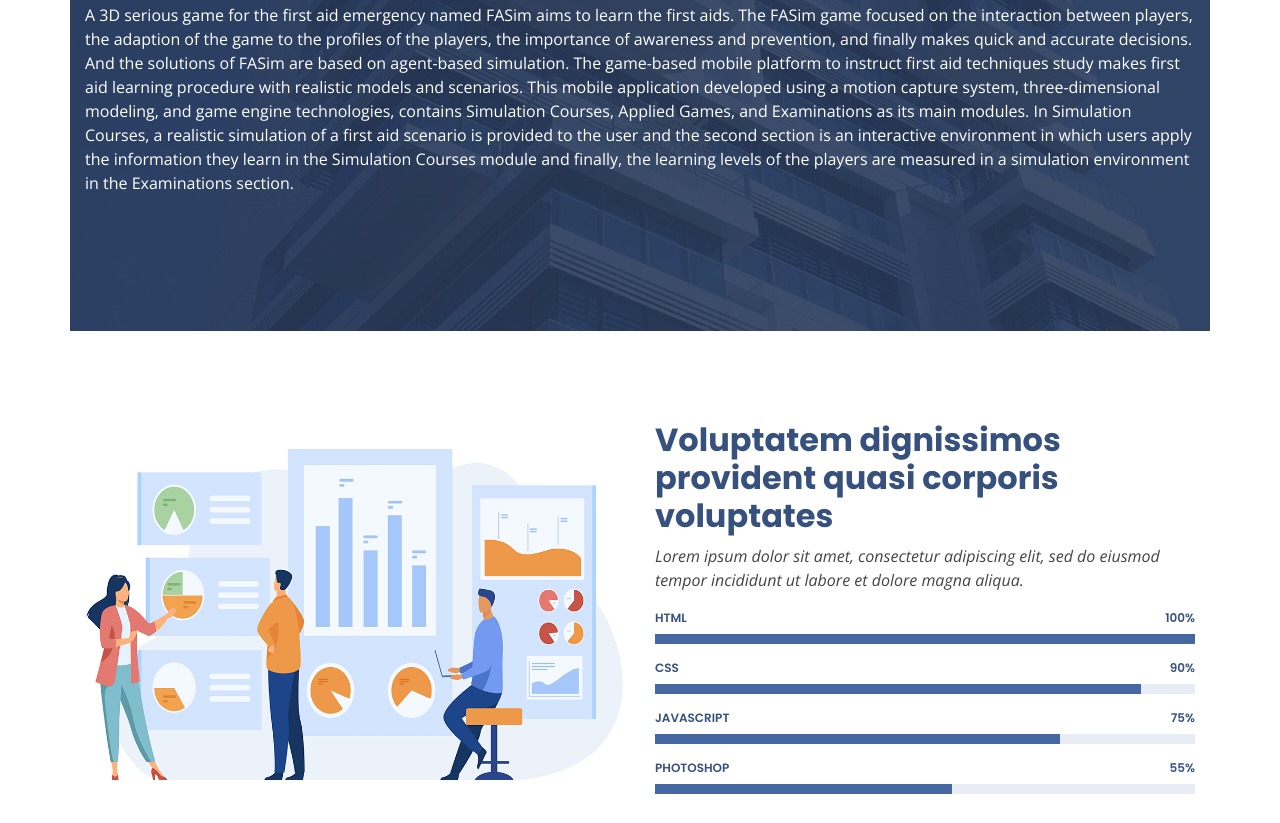
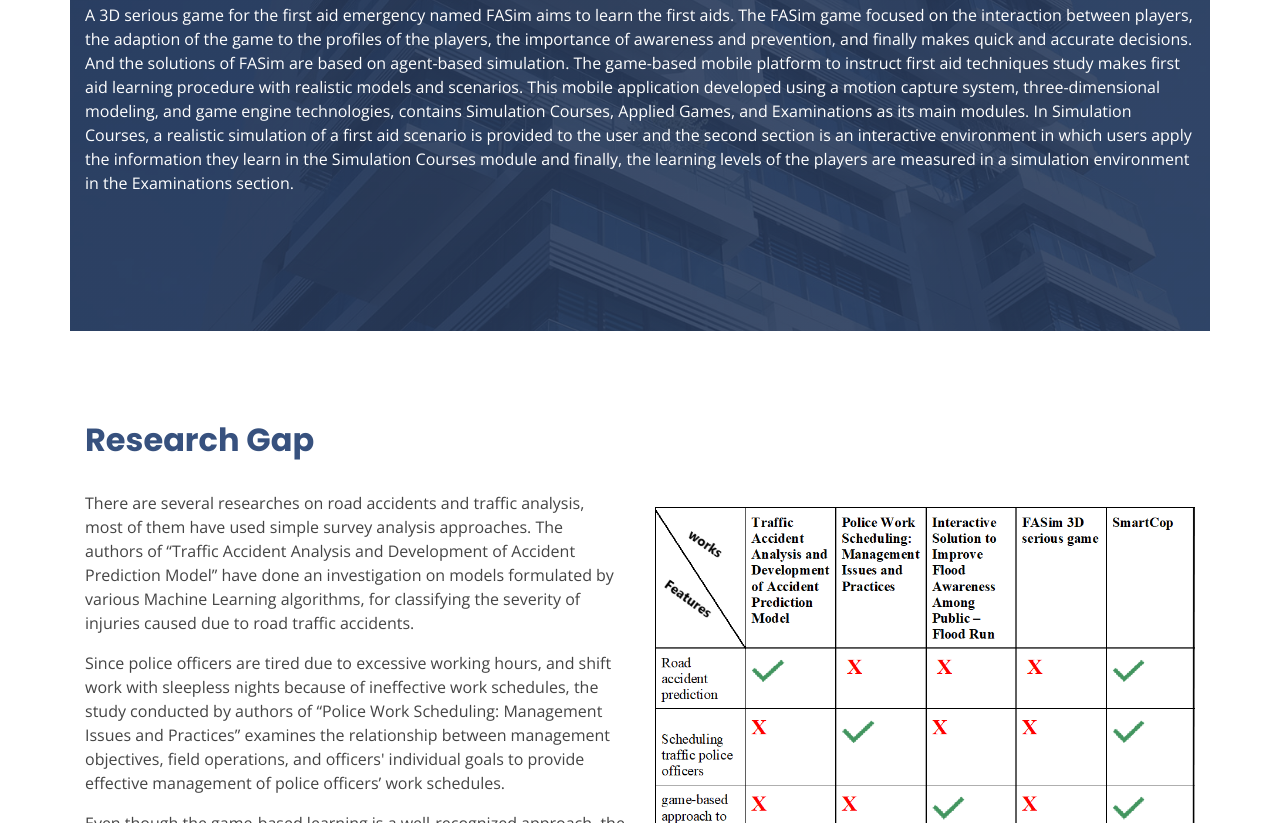
Before and after one commit to Kavindi95/SmartCop-Website, a plain HTML site: page rp_scope.html in a window 1280 px wide. Shown: the part 1977-2800 px from the top of the page. Drawn offline with nearby package versions, Linux system fonts and the light colour scheme.

Commit message:
mod 1 scope

```diff
--- a/rp_scope.html
+++ b/rp_scope.html
@@ -172,54 +172,36 @@
       <div class="container" data-aos="fade-up">
 
         <div class="row">
-        <div class="col-lg-6 d-flex align-items-center" data-aos="fade-right" data-aos-delay="100">
-          <img src="assets/img/skills.png" class="img-fluid" alt="">
-        </div>
+
           <div class="col-lg-6 pt-4 pt-lg-0 content" data-aos="fade-left" data-aos-delay="100">
-          <h3>Voluptatem dignissimos provident quasi corporis voluptates</h3>
-          <p class="font-italic">
-            Lorem ipsum dolor sit amet, consectetur adipiscing elit, sed do eiusmod tempor incididunt ut labore et dolore
-            magna aliqua.
+            <h3>Research Gap</h3>
+            <br />
+            <div class="skills-content">
+                <p>
+                  There are several researches on road accidents and traffic analysis, most of them have used simple survey analysis approaches. The authors of “Traffic Accident Analysis and Development of Accident Prediction Model” have done an investigation on models formulated by various Machine Learning algorithms, for classifying the severity of
+injuries caused due to road traffic accidents.
                 </p>
-
-          <div class="skills-content">
-
-            <div class="progress">
-              <span class="skill">HTML <i class="val">100%</i></span>
-              <div class="progress-bar-wrap">
-                <div class="progress-bar" role="progressbar" aria-valuenow="100" aria-valuemin="0" aria-valuemax="100"></div>
-              </div>
-            </div>
-
-            <div class="progress">
-              <span class="skill">CSS <i class="val">90%</i></span>
-              <div class="progress-bar-wrap">
-                <div class="progress-bar" role="progressbar" aria-valuenow="90" aria-valuemin="0" aria-valuemax="100"></div>
-              </div>
-            </div>
-
-            <div class="progress">
-              <span class="skill">JavaScript <i class="val">75%</i></span>
-              <div class="progress-bar-wrap">
-                <div class="progress-bar" role="progressbar" aria-valuenow="75" aria-valuemin="0" aria-valuemax="100"></div>
-              </div>
-            </div>
-
-            <div class="progress">
-              <span class="skill">Photoshop <i class="val">55%</i></span>
-              <div class="progress-bar-wrap">
-                <div class="progress-bar" role="progressbar" aria-valuenow="55" aria-valuemin="0" aria-valuemax="100"></div>
-              </div>
+                <p>
+                  Since police officers are tired due to excessive working hours, and shift work with sleepless nights because of ineffective work schedules, the study conducted by authors of “Police Work Scheduling: Management Issues and Practices” examines the relationship between management objectives, field operations, and officers' individual goals to provide effective management of police officers’ work schedules.
+                </p>
+                <p>
+                  Even though the game-based learning is a well-recognized approach, the research work in using game-based learning to improve road safety awareness is very limited. The work on “Interactive Solution to Improve Flood Awareness Among Public – Flood Run” has developed a mobile game to improve public awareness on flood and their results show a significant improvement in players’ awareness.
+                </p>
+                <p>
+                  The development of game-based learning applications for first aid awareness aims to instruct on handling a situation and act on it when encountered with a minor accident. The work of “FASim 3D serious game” has been carried out in Algeria to teach first-aid as a 3D serious game: “FASim”, and it is based on the agent-based simulation.
+                </p>
             </div>
 
           </div>
-
+          <div class="col-lg-6 d-flex align-items-center" data-aos="fade-right" data-aos-delay="100">
+            <img src="assets/img/rp_scope/research-gap.png" class="img-fluid" alt="">
           </div>
         </div>
 
       </div>
     </section><!-- End Skills Section -->
         </div><!-- End esearch gap Section -->
+
         <!-- ======= Research Problem Section ======= -->
         <div class="portfolio-item filter-res-problem">
             <section id="cta" class="cta">
```
Also changed, not shown: assets/img/rp_scope/research-gap.png (added). Lines whose indentation alone changed are shown as unchanged.
